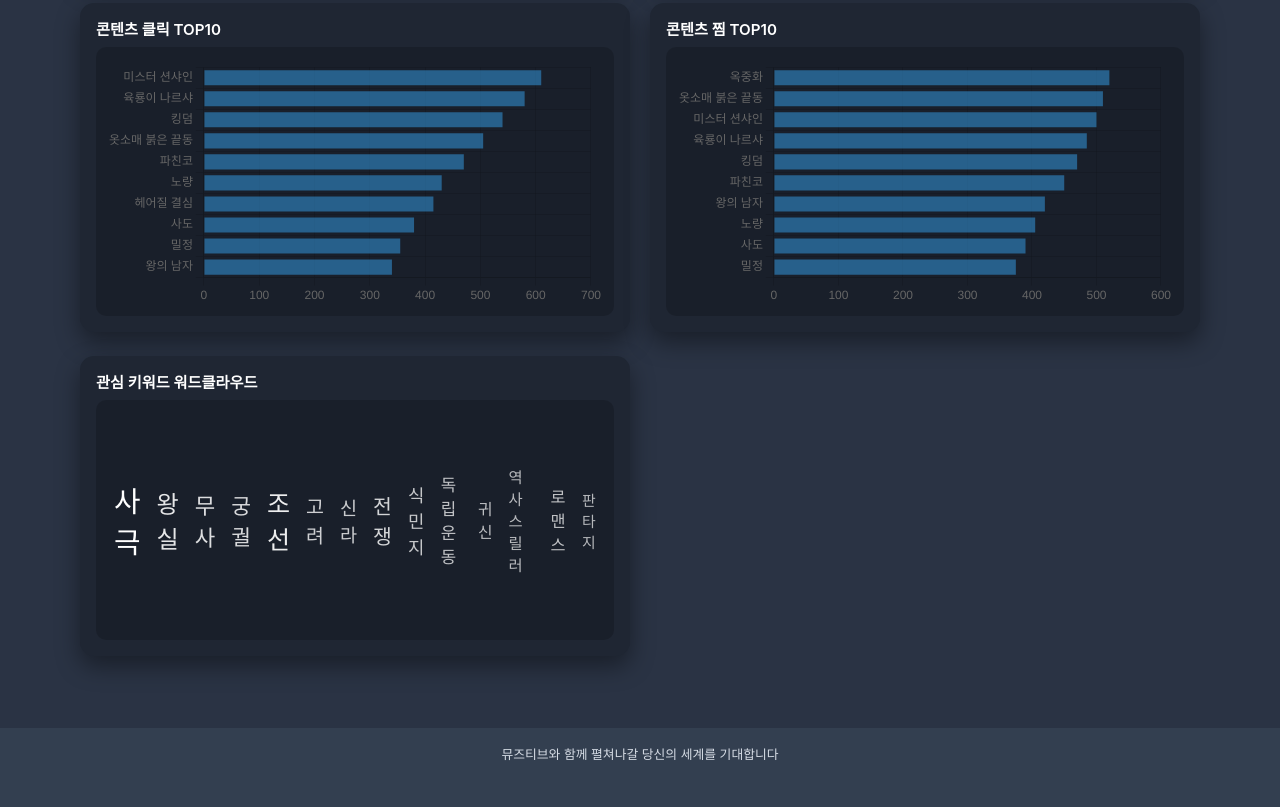
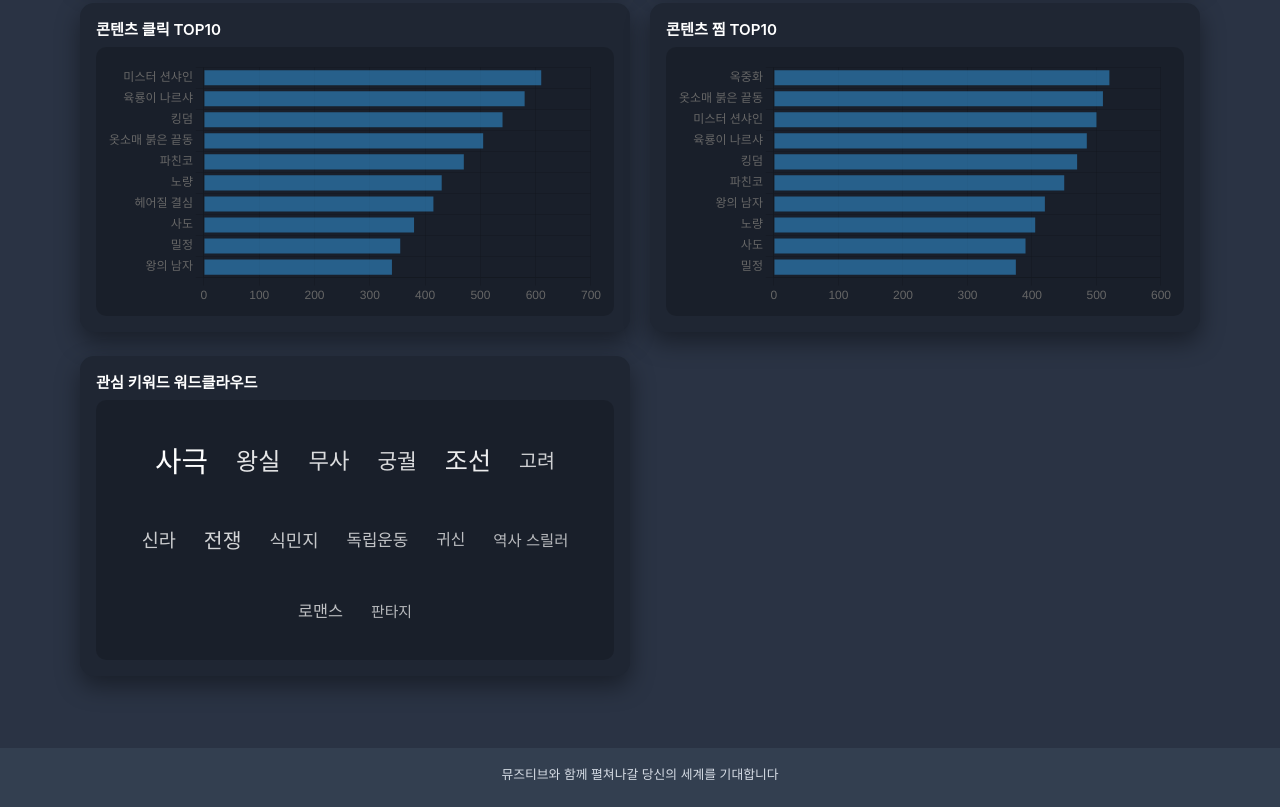
Before and after one commit to fashion-is-hard/Mustive, a plain HTML site: page index.html in a window 1280 px wide. Shown: the part 1793-2600 px from the top of the page. Drawn offline with nearby package versions, Linux system fonts and the light colour scheme.

Commit message:
Update style.css

```diff
--- a/style.css
+++ b/style.css
@@ -718,3 +718,13 @@ footer {
   transform: translateY(0);
   box-shadow: 0 3px 8px rgba(0,0,0,0.3);
 }
+
+.wordcloud-placeholder {
+  display: flex;
+  flex-wrap: wrap;
+  justify-content: center;   /* 가운데 모으기 */
+  align-items: center;
+  text-align: center;
+  gap: 8px 12px;             /* 태그 사이 간격 */
+  padding: 20px;
+}
```
